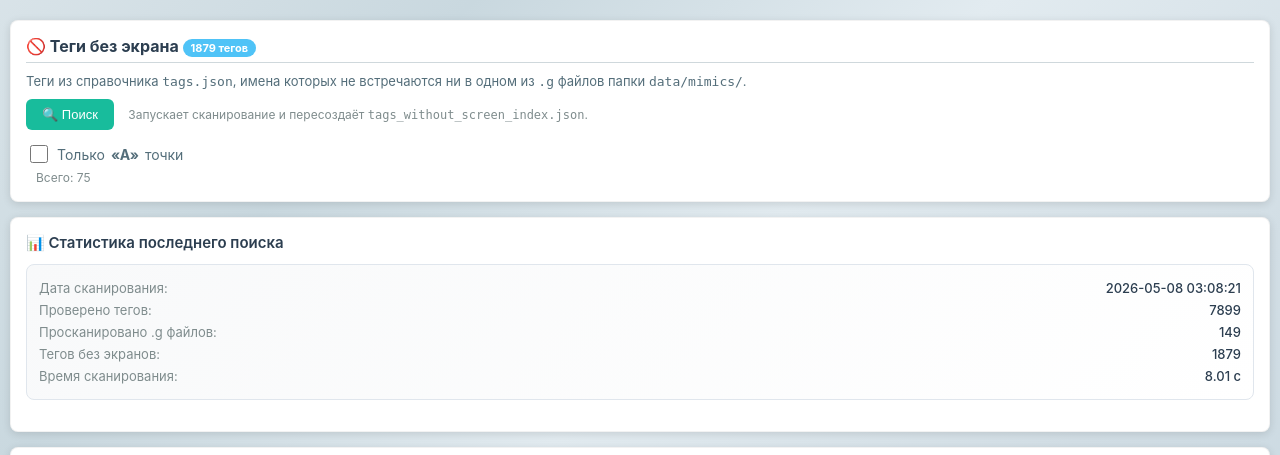
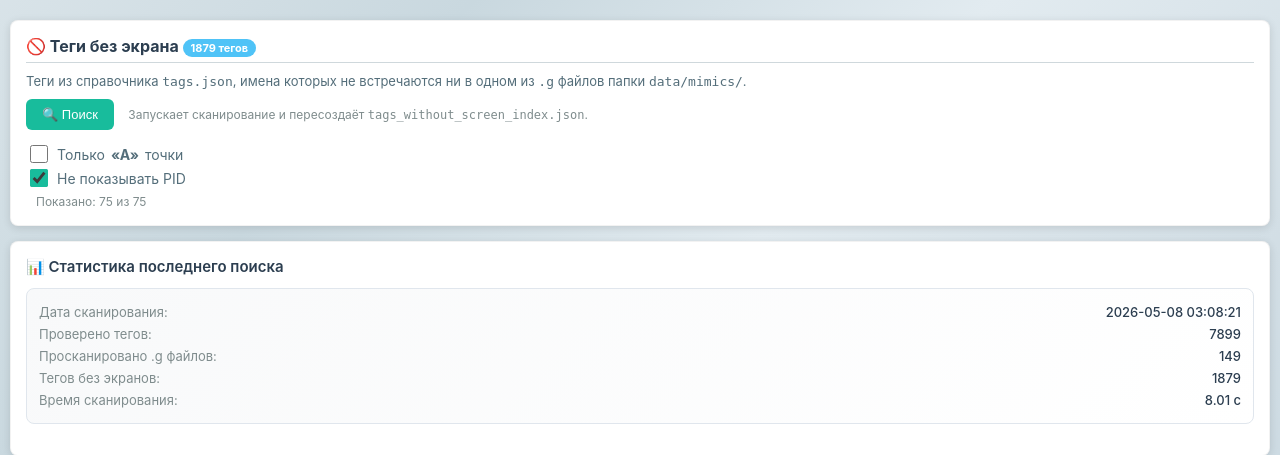
Before and after one commit to SemonoffArt/ecs7search, a Flask app: page /tags-without-screen in a window 1280 px wide. Shown: the part 45-500 px from the top of the page. Run offline with Flask 3, Linux system fonts and the light colour scheme.

Commit message:
feat: add PID tag filter checkbox (SPM, SPMH, SPAH, SPA)

```diff
--- a/templates/tags_without_screen.html
+++ b/templates/tags_without_screen.html
@@ -27,6 +27,10 @@
         <label class="detail-checkbox">
             <input type="checkbox" id="only-a-tags">
             Только <strong>«А» </strong> точки
+        </label>
+        <label class="detail-checkbox">
+            <input type="checkbox" id="no-pid-tags" checked>
+            Не показывать PID
         </label>
         <span id="visible-count" style="font-size:12px; color:#7f8c8d; margin-left:10px;"></span>
     </div>
@@ -104,7 +108,7 @@
             </thead>
             <tbody>
                 {% for detail in results.tag_details %}
-                <tr data-tag-id="{{ detail.Id if detail.Id is not none else '' }}">
+                <tr data-tag-id="{{ detail.Id if detail.Id is not none else '' }}" data-tag="{{ detail.Tag }}">
                     <td><code>{{ detail.Tag }}</code></td>
                     <td>{{ detail.Groups }}</td>
                     <td>
@@ -184,31 +188,47 @@
 
 <script>
 (function() {
-    const checkbox = document.getElementById("only-a-tags");
+    const aTagsCheckbox = document.getElementById("only-a-tags");
+    const noPidCheckbox = document.getElementById("no-pid-tags");
     const counter = document.getElementById("visible-count");
-    if (!checkbox) return;
+    if (!aTagsCheckbox && !noPidCheckbox) return;
 
     const rows = document.querySelectorAll("table.tag-detail-table tbody tr");
     const totalRows = rows.length;
 
+    const PID_SUFFIXES = ["SPM", "SPMH", "SPAH", "SPA"];
+
+    function endsWithPidSuffix(tag) {
+        const upper = tag.toUpperCase();
+        for (const suffix of PID_SUFFIXES) {
+            if (upper.endsWith(suffix)) return true;
+        }
+        return false;
+    }
+
     function applyFilter() {
-        const onlyA = checkbox.checked;
+        const onlyA = aTagsCheckbox ? aTagsCheckbox.checked : false;
+        const noPid = noPidCheckbox ? noPidCheckbox.checked : false;
         let visible = 0;
         rows.forEach(row => {
             const raw = row.getAttribute("data-tag-id");
+            const tag = row.getAttribute("data-tag") || "";
             const id = raw === "" || raw === null ? NaN : Number(raw);
-            const show = !onlyA || (!isNaN(id) && id > 0);
+
+            let show = true;
+            if (onlyA && (isNaN(id) || id <= 0)) show = false;
+            if (noPid && endsWithPidSuffix(tag)) show = false;
+
             row.style.display = show ? "" : "none";
             if (show) visible += 1;
         });
         if (counter) {
-            counter.textContent = onlyA
-                ? "Показано: " + visible + " из " + totalRows
-                : "Всего: " + totalRows;
+            counter.textContent = "Показано: " + visible + " из " + totalRows;
         }
     }
 
-    checkbox.addEventListener("change", applyFilter);
+    if (aTagsCheckbox) aTagsCheckbox.addEventListener("change", applyFilter);
+    if (noPidCheckbox) noPidCheckbox.addEventListener("change", applyFilter);
     applyFilter();
 })();
 </script>
```
